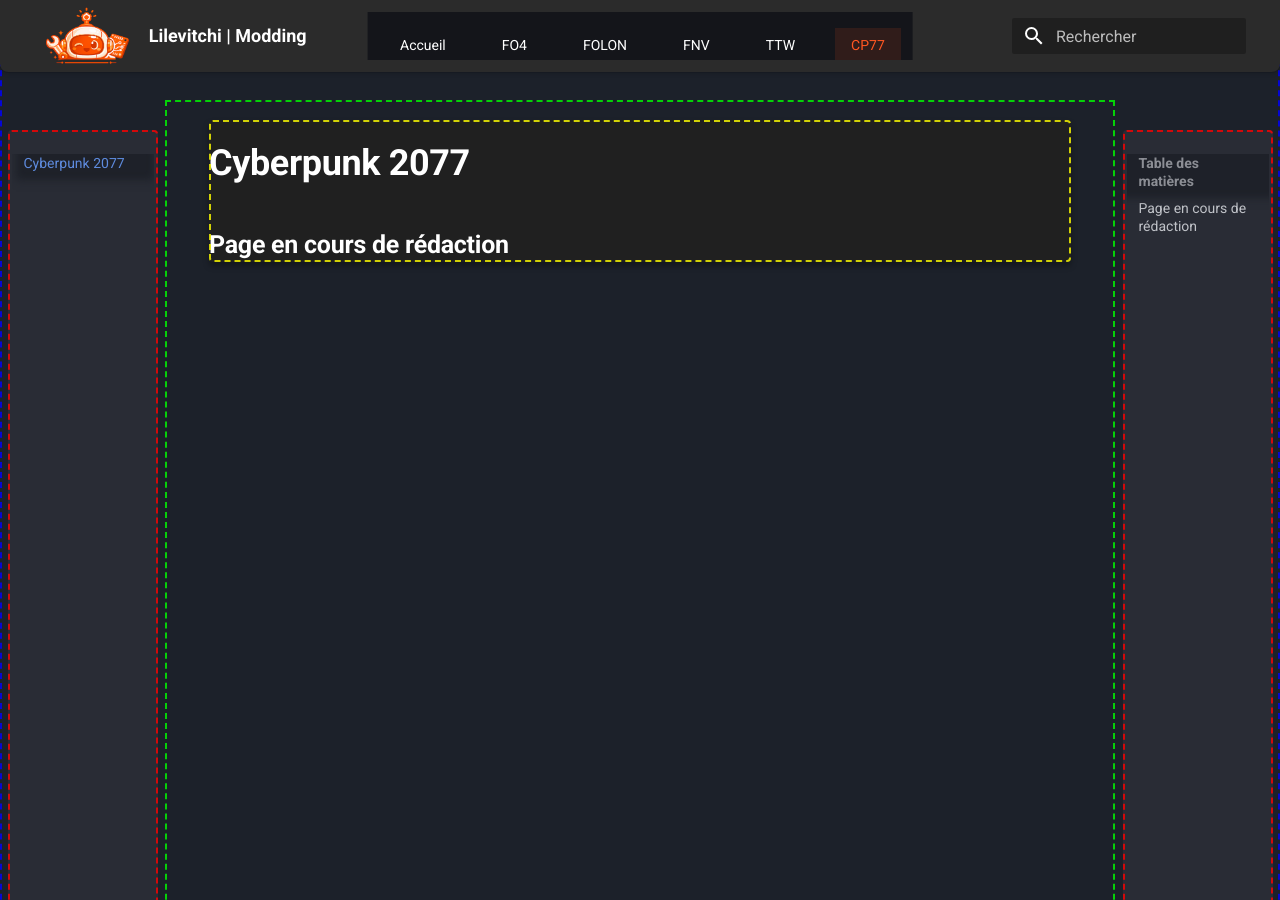
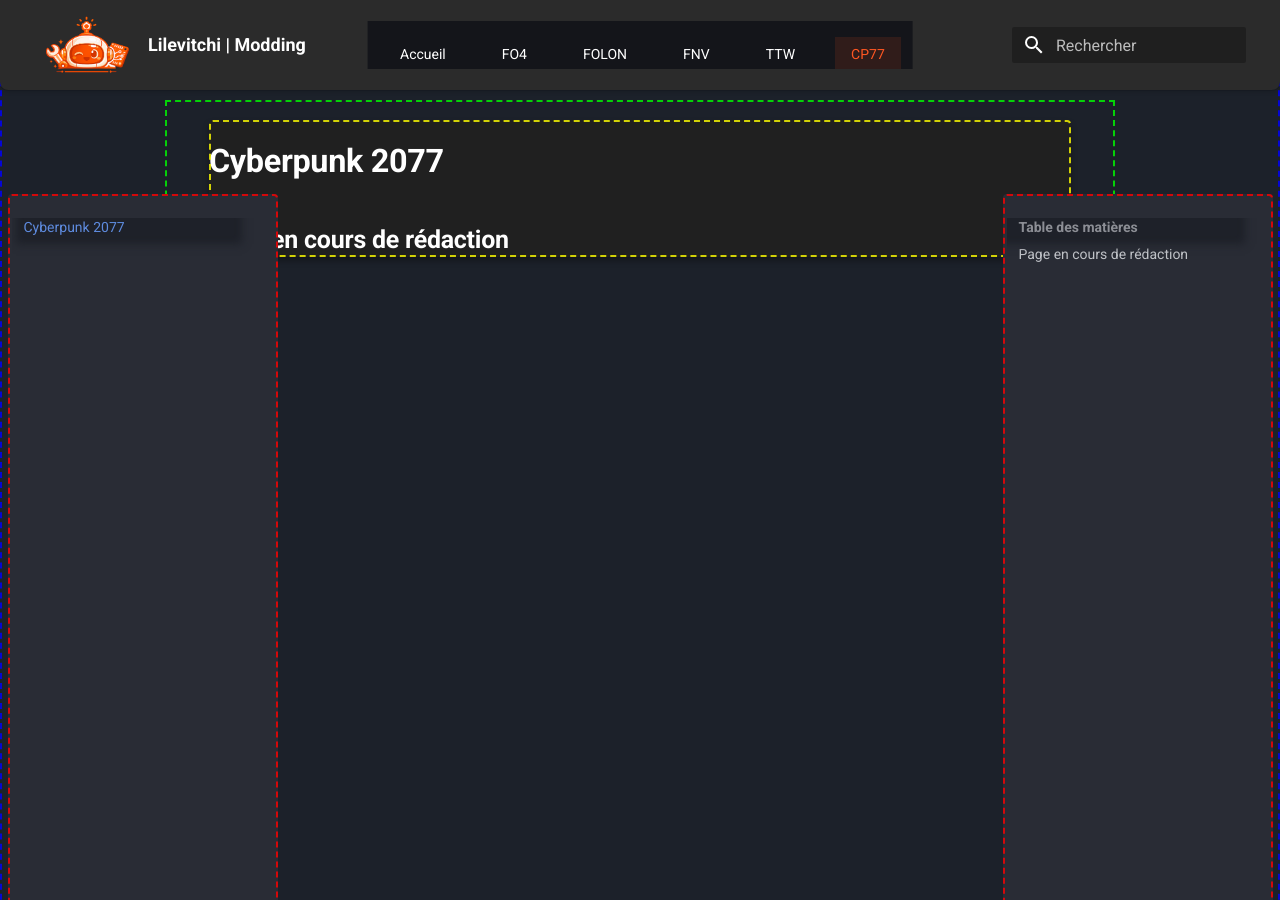
Before and after one commit to Lilevitchi/lilevitchi.github.io, an MkDocs documentation site: the page built from docs/cyberpunk/index.md, in a window 1280 px wide and 900 px high. Built offline with MkDocs 1.6.1 and Material for MkDocs 9.7.7, drawn with Linux system fonts in a browser that asks for light colours.

Commit message:
Update extra.css

```diff
--- a/docs/stylesheets/extra.css
+++ b/docs/stylesheets/extra.css
@@ -31,29 +31,31 @@
   --white: #ffffff;
 
   /* ---------- Layout ---------- */
-  --header-height: 72px;
-  --progress-height: 74px;
-  --content-max-width: 87.5rem; /* 1400px */
+  --header-height: 4.5rem;          /* 72px */
+  --progress-height: 4.68rem;       /* 75px */
+  --sidebar-width: 13.5rem;         /* 216px */
+  --sidebar-margin-top: 5.18rem;    /* 83px */
+  --sidebar-height-offset: 5.62rem; /* 90px */
+
+  --content-max-width: 87.5rem;     /* 1400px */
   --grid-max-width: 95%;
-  --sidebar-width: 15em;
-  --sidebar-margin-top: 5.75em;
 
   /* ---------- Spacing ---------- */
-  --space-xs: 0.4rem;
-  --space-sm: 0.6rem;
-  --space-md: 1rem;
-  --space-lg: 1.25rem;
-  --space-xl: 1.6rem;
+  --space-xs: 0.36rem;  /* ~6px */
+  --space-sm: 0.54rem;  /* ~9px */
+  --space-md: 0.9rem;   /* ~14px */
+  --space-lg: 1.12rem;  /* ~18px */
+  --space-xl: 1.44rem;  /* ~23px */
 
   /* ---------- Radius ---------- */
-  --radius-sm: 0.4rem;
-  --radius-md: 0.75rem;
-  --radius-lg: 1.25rem;
+  --radius-sm: 0.25rem; /* 4px (Leur standard sidebar) */
+  --radius-md: 0.5rem;  /* 8px (Leur standard header) */
+  --radius-lg: 1rem;    /* 16px */
 
   /* ---------- Typography ---------- */
   --font-base-size: 0.9rem;
-  --font-h1-size: 1.8rem;
-  --font-hub-title: 2.2rem;
+  --font-h1-size: 1.62rem;
+  --font-hub-title: 1.98rem;
   --font-base: 400;
   --font-heavy: 800;
   --font-bold: 700;
@@ -63,6 +65,8 @@
   --transition-base: 0.3s ease;
   --transition-slow: 0.4s ease;
   --transition: all 187ms cubic-bezier(0, 0, 0, 1);
+  --transition-base: 187ms cubic-bezier(0, 0, 0, 1);
+  --transition-slow: 333ms cubic-bezier(0, 0, 0, 1);
 
   /* ---------- Effects ---------- */
   --blur-soft: blur(5px);
```
